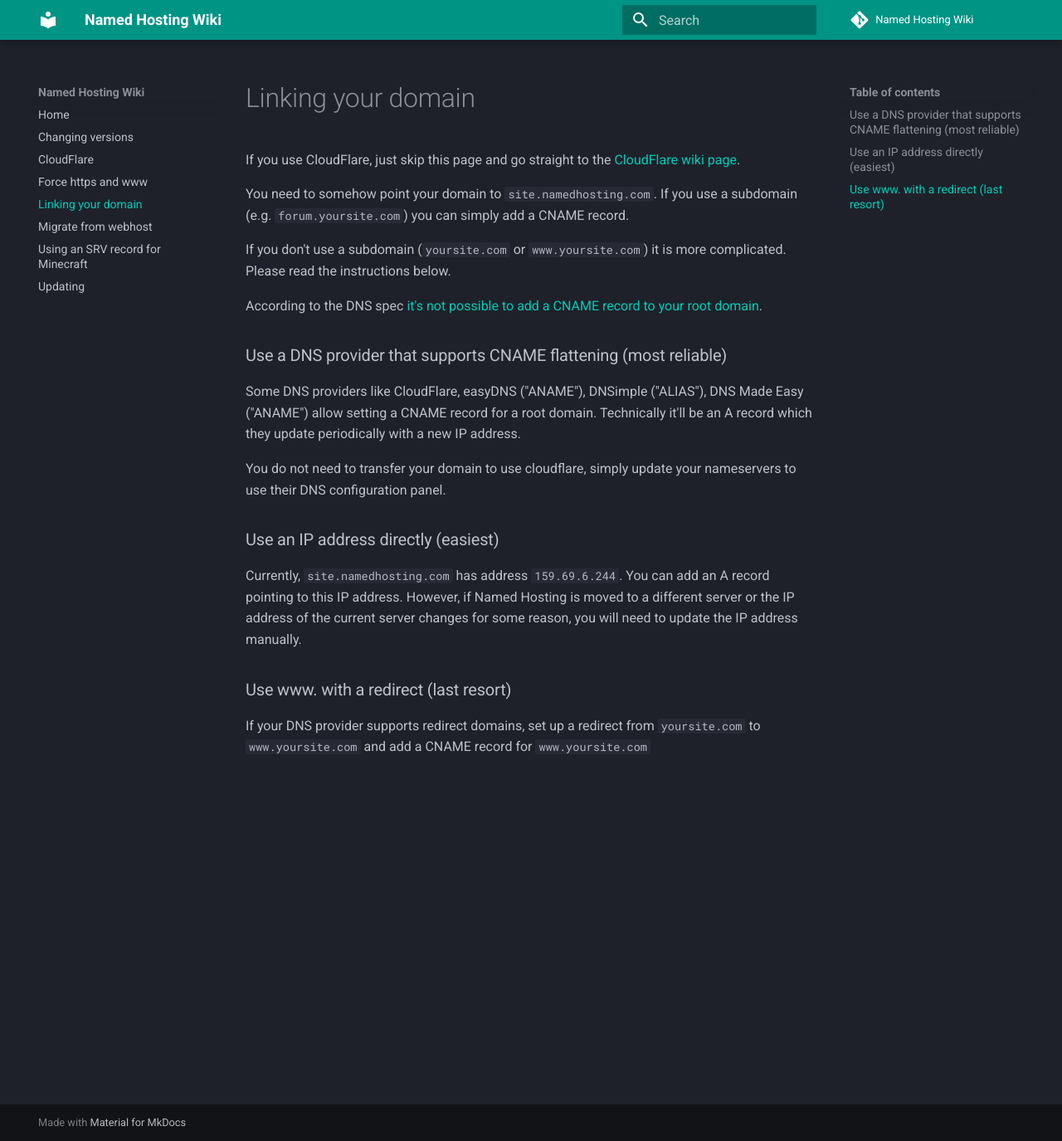
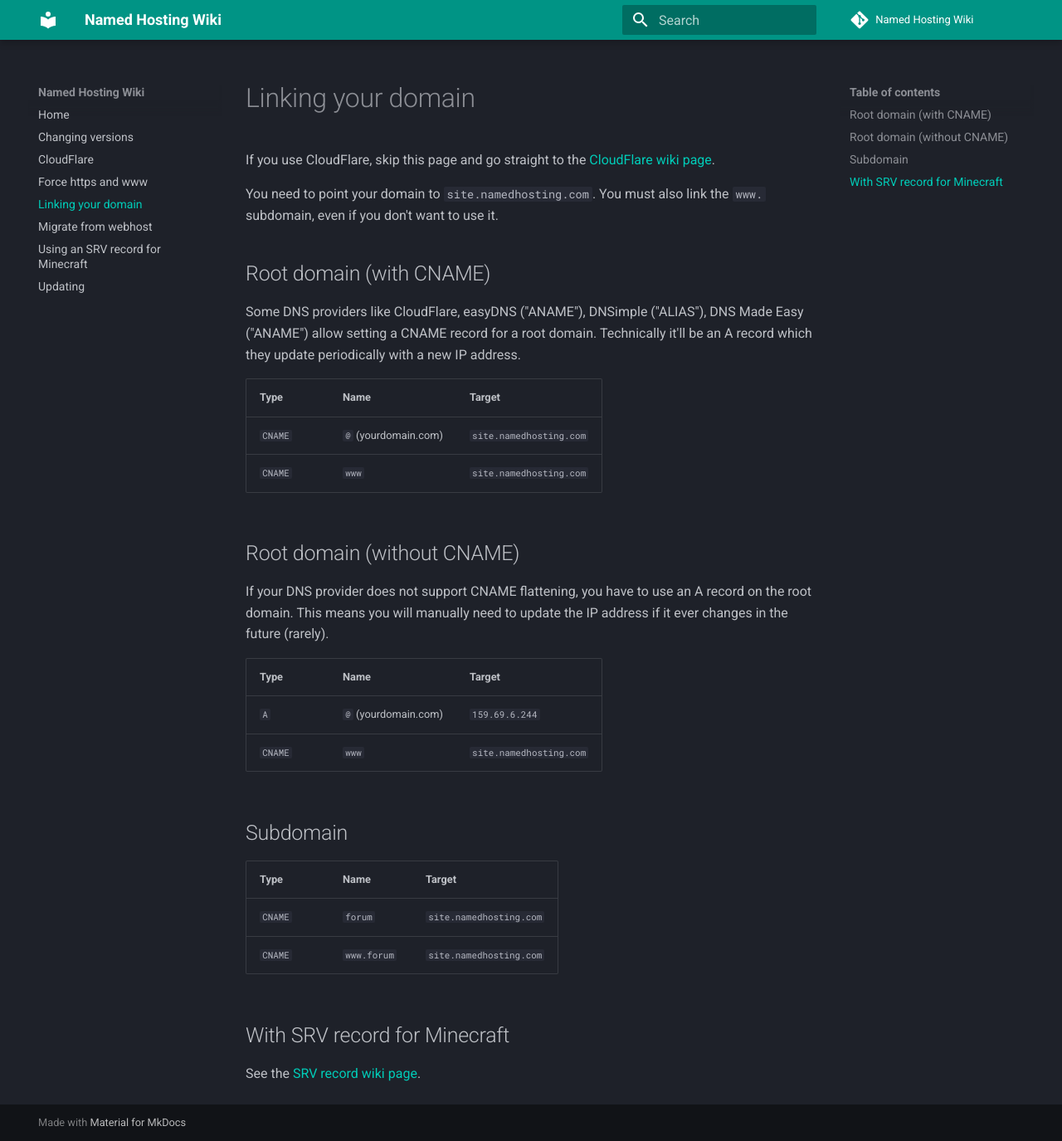
Before and after one commit to Derkades/namedhosting_wiki, an MkDocs documentation site: the page built from docs/link_domain.md, in a window 1280 px wide and 1375 px high. Shown: the whole window at 83% size. Built offline with MkDocs 1.6.1 and Material for MkDocs 9.7.7, drawn with Linux system fonts in a browser that asks for light colours; comment, search, counter and statistics services are not loaded.

Commit message:
Update linking instructions

```diff
--- a/docs/link_domain.md
+++ b/docs/link_domain.md
@@ -1,20 +1,34 @@
 # Linking your domain
 
-If you use CloudFlare, just skip this page and go straight to the [CloudFlare wiki page](./cloudflare.md).
+If you use CloudFlare, skip this page and go straight to the [CloudFlare wiki page](./cloudflare.md).
 
-You need to somehow point your domain to `site.namedhosting.com`. If you use a subdomain (e.g. `forum.yoursite.com`) you can simply add a CNAME record.
+You need to point your domain to `site.namedhosting.com`. You must also link the `www.` subdomain, even if you don't want to use it.
 
-If you don't use a subdomain (`yoursite.com` or `www.yoursite.com`) it is more complicated. Please read the instructions below.
+## Root domain (with CNAME)
 
-According to the DNS spec [it's not possible to add a CNAME record to your root domain](https://www.freecodecamp.org/news/why-cant-a-domain-s-root-be-a-cname-8cbab38e5f5c/).
-
-### Use a DNS provider that supports CNAME flattening (most reliable)
 Some DNS providers like CloudFlare, easyDNS ("ANAME"), DNSimple ("ALIAS"), DNS Made Easy ("ANAME") allow setting a CNAME record for a root domain. Technically it'll be an A record which they update periodically with a new IP address.
 
-You do not need to transfer your domain to use cloudflare, simply update your nameservers to use their DNS configuration panel.
+| Type    | Name                 | Target
+| ------- | -------------------- | -----------------------
+| `CNAME` | `@` (yourdomain.com) | `site.namedhosting.com`
+| `CNAME` | `www`                | `site.namedhosting.com`
 
-### Use an IP address directly (easiest)
-Currently, `site.namedhosting.com` has address `159.69.6.244`. You can add an A record pointing to this IP address. However, if Named Hosting is moved to a different server or the IP address of the current server changes for some reason, you will need to update the IP address manually.
+## Root domain (without CNAME)
 
-### Use www. with a redirect (last resort)
-If your DNS provider supports redirect domains, set up a redirect from `yoursite.com` to `www.yoursite.com` and add a CNAME record for `www.yoursite.com`
+If your DNS provider does not support CNAME flattening, you have to use an A record on the root domain. This means you will manually need to update the IP address if it ever changes in the future (rarely).
+
+| Type    | Name                 | Target
+| ------- | -------------------- | -----------------------
+| `A`     | `@` (yourdomain.com) | `159.69.6.244`
+| `CNAME` | `www`                | `site.namedhosting.com`
+
+## Subdomain
+
+| Type    | Name                 | Target
+| ------- | -------------------- | -----------------------
+| `CNAME` | `forum`              | `site.namedhosting.com`
+| `CNAME` | `www.forum`          | `site.namedhosting.com`
+
+## With SRV record for Minecraft
+
+See the [SRV record wiki page](./srv.md).
```
Also changed, not shown: docs/cloudflare.md (+16 -6 lines), 1 other file.
